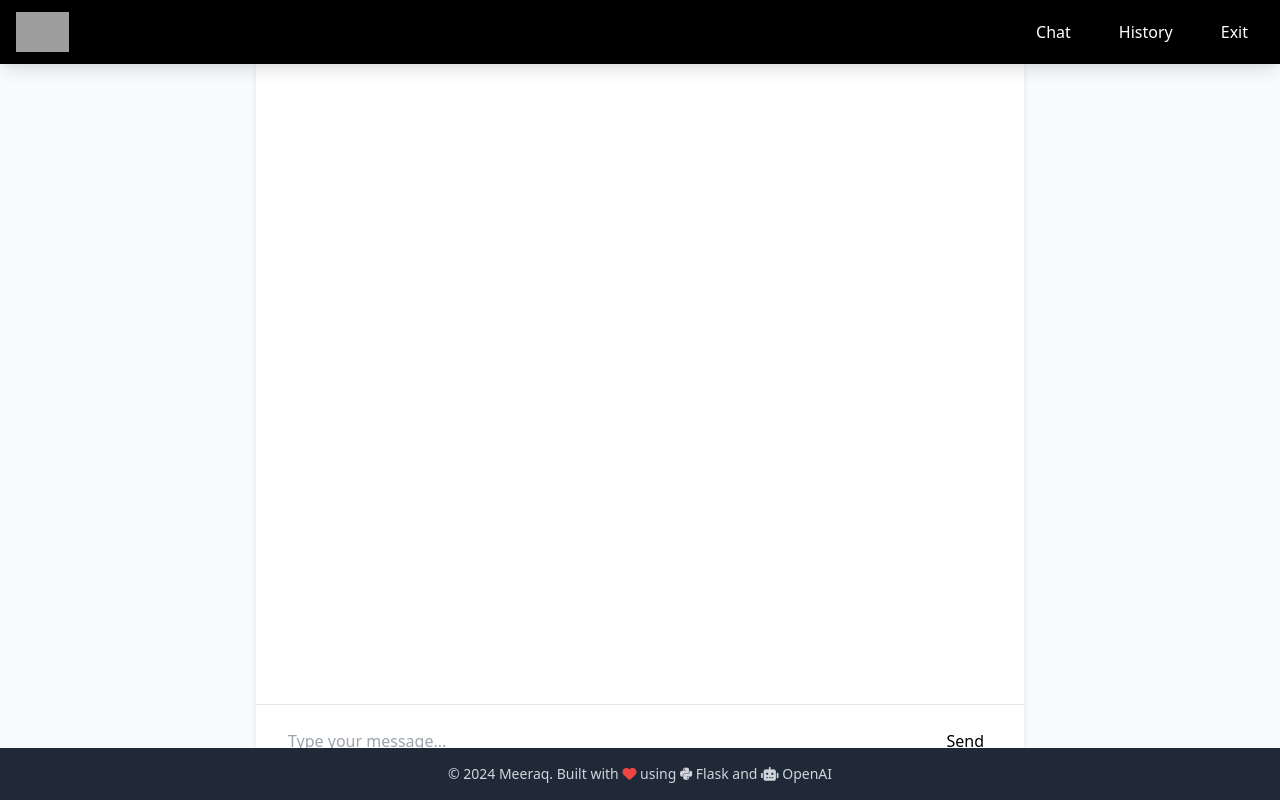
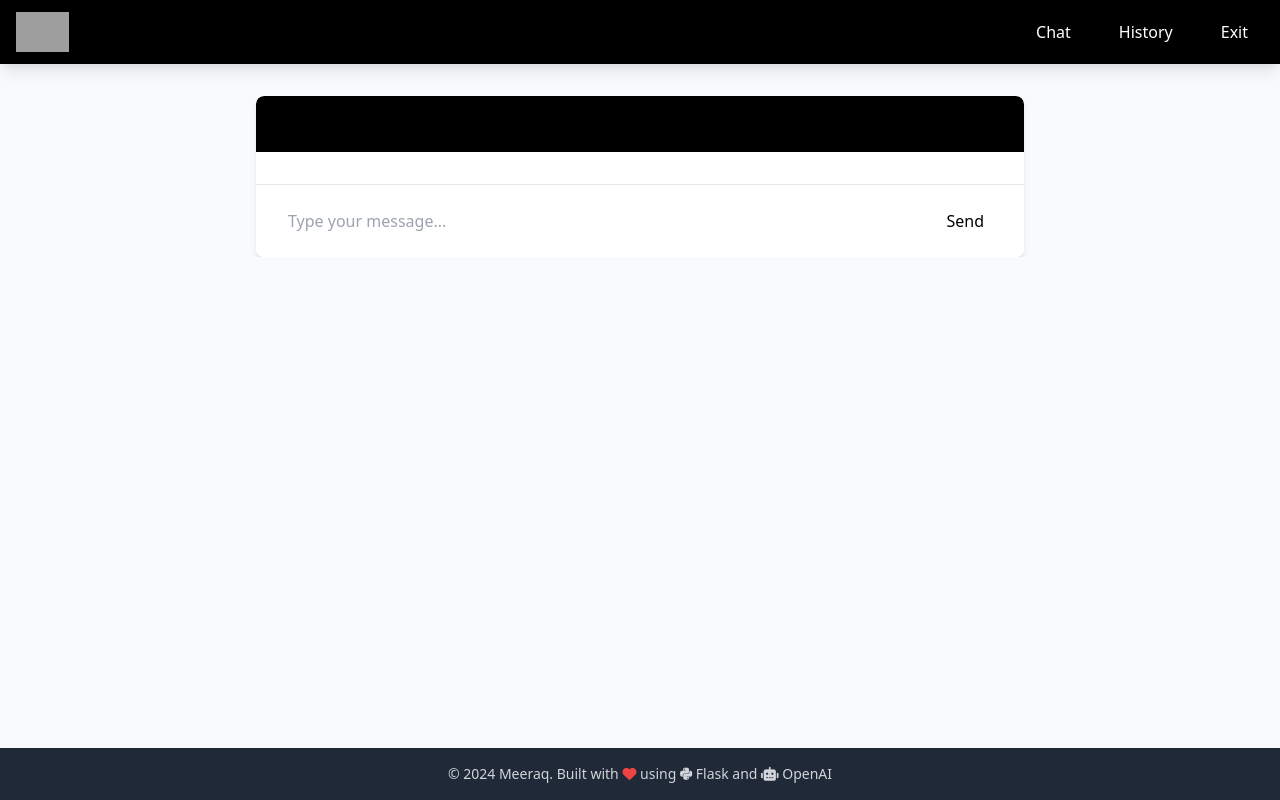
Before and after one commit to charankolisetty/coaching_bot, a Flask app: page /chat in a window 1280 px wide. Run offline with Flask 3, Linux system fonts and the light colour scheme; the visitor is signed in with stand-in values (Sample User, id 1); data that the repository does not hold is empty; grey boxes are pictures that could not be loaded.

Commit message:
final FE-test

```diff
--- a/templates/chat.html
+++ b/templates/chat.html
@@ -3,11 +3,14 @@
 {% block title %}Meeraq Chat{% endblock %}
 
 {% block content %}
-<div class="fixed inset-0 top-[64px] bottom-[60px] flex items-center justify-center px-4">
-    <div class="max-w-3xl w-full h-full bg-gray-100 rounded-lg shadow-md flex flex-col">
-    <div class="p-4 bg-black text-white">
+<div class="fixed inset-x-0 top-[64px] bottom-[60px] overflow-hidden">
+    <div class="container mx-auto h-full px-4 flex items-center justify-center">
+        <div class="max-w-3xl w-full h-full bg-gray-100 rounded-lg shadow-md flex flex-col overflow-hidden">
+            <!-- Fixed Header -->
+            <div class="flex-shrink-0 p-3 bg-black text-white rounded-t-lg">
                 <div class="flex items-center justify-center">
-            <span class="text-2xl font-extrabold tracking-wider uppercase text-white">
+                    <span
+                        class="text-2xl font-bold bg-gradient-to-r from-[#E6007E] via-[#9B3899] to-[#1B1464] text-transparent bg-clip-text">
                         Coach Bot
                     </span>
                 </div>
@@ -38,14 +41,9 @@
             <!-- Input area -->
             <div class="border-t p-4 bg-white">
                 <form id="chat-form" class="flex space-x-4">
-            <textarea
-                id="prompt"
-                name="prompt"
-                required
+                    <textarea id="prompt" name="prompt" required
                         class="flex-1 rounded-lg border-[#E6007E] focus:border-[#9B3899] focus:ring-[#9B3899] min-h-[44px] py-2 px-4 resize-none"
-                placeholder="Type your message..."
-                rows="1"
-            ></textarea>
+                        placeholder="Type your message..." rows="1"></textarea>
                     <button type="submit"
                         class="bg-gradient-to-r from-[#E6007E] to-[#1B1464] text-black px-6 py-2 rounded-lg hover:opacity-90 transition-all duration-200 h-[44px] flex-shrink-0 flex items-center justify-center min-w-[100px]">
                         <span>Send</span>
@@ -53,11 +51,13 @@
                 </form>
             </div>
         </div>
+    </div>
+</div>
 {% endblock %}
 
 {% block scripts %}
 <script>
-$(document).ready(function() {
+    $(document).ready(function () {
         const chatMessages = $('#chat-messages');
         const chatForm = $('#chat-form');
         const promptInput = $('#prompt');
@@ -65,7 +65,7 @@ $(document).ready(function() {
         const originalButtonText = submitButton.html();
 
         // Auto-resize textarea
-    promptInput.on('input', function() {
+        promptInput.on('input', function () {
             this.style.height = 'auto';
             this.style.height = (this.scrollHeight) + 'px';
             if (this.value === '') {
@@ -94,7 +94,7 @@ $(document).ready(function() {
         // Initial scroll
         scrollToBottom();
 
-    chatForm.on('submit', function(e) {
+        chatForm.on('submit', function (e) {
             e.preventDefault();
 
             const prompt = promptInput.val().trim();
@@ -115,16 +115,16 @@ $(document).ready(function() {
                 url: '/chat',
                 method: 'POST',
                 data: { prompt: prompt },
-            success: function(response) {
+                success: function (response) {
                     removeTypingIndicator();
                     addMessage(response.response, 'bot');
                 },
-            error: function(xhr) {
+                error: function (xhr) {
                     removeTypingIndicator();
                     const errorMessage = xhr.responseJSON?.error || 'An error occurred. Please try again.';
                     showErrorMessage(errorMessage);
                 },
-            complete: function() {
+                complete: function () {
                     chatForm.removeClass('disabled');
                     submitButton.html(originalButtonText);
                     submitButton.prop('disabled', false);
@@ -174,7 +174,7 @@ $(document).ready(function() {
             $('.typing-indicator').remove();
         }
 
-    promptInput.on('keydown', function(e) {
+        promptInput.on('keydown', function (e) {
             if (e.which === 13 && !e.shiftKey) {
                 e.preventDefault();
                 chatForm.submit();
```
Lines whose indentation alone changed are shown as unchanged.
